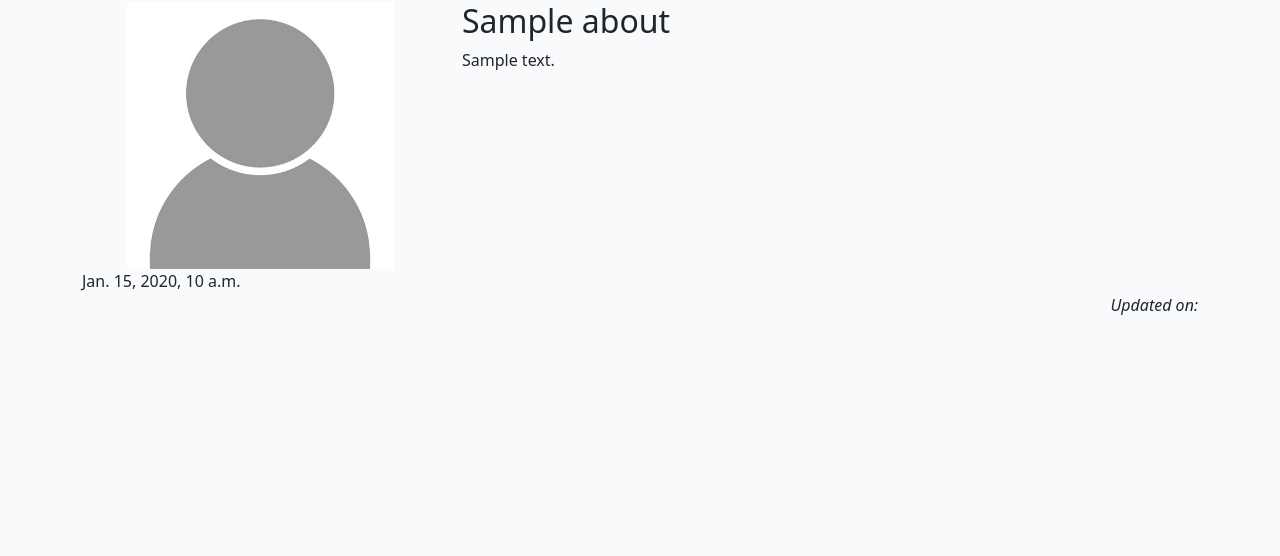
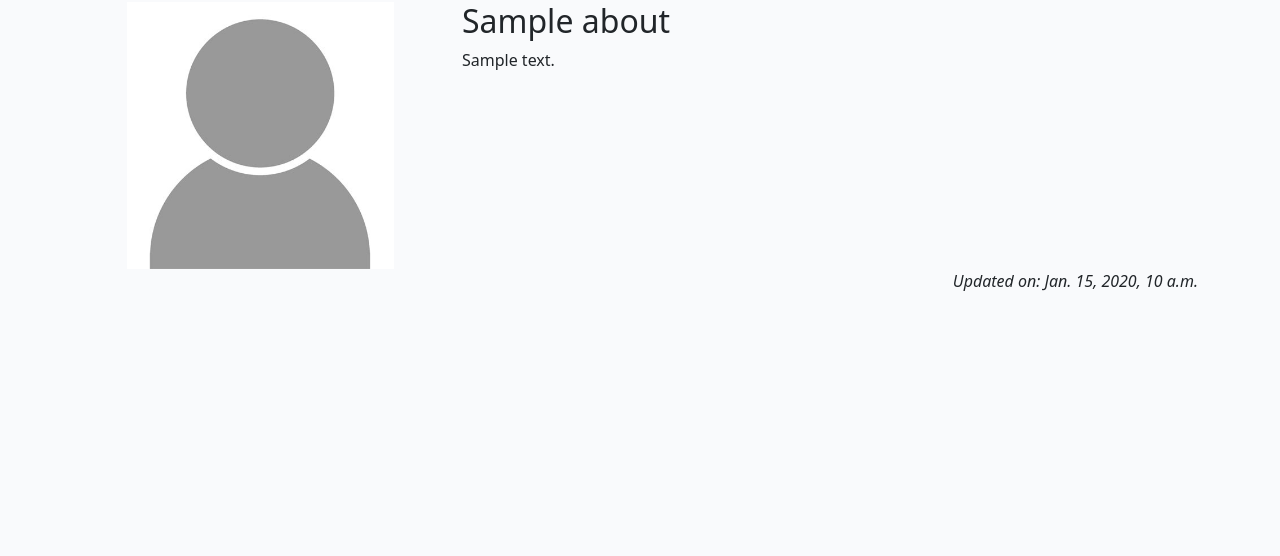
Before and after one commit to andersganander/ag-django-blog, a Django app: page /about/ in a window 1280 px wide. Shown: the part 106-662 px from the top of the page. Run offline with Django 4.2, Linux system fonts and the light colour scheme; tables that the repository leaves empty hold one stand-in row (values such as "Sample post").

Commit message:
Fix date on about page

```diff
--- a/about/templates/about/about.html
+++ b/about/templates/about/about.html
@@ -16,8 +16,7 @@
     <div class="row">
         <div class="col text-right">
             <!-- Updated on field goes in here -->
-            {{ about.updated_on }}
-            <p class="text-end"><em>Updated on: </em></p>
+            <p class="text-end"><em>Updated on: {{ about.updated_on }}</em></p>
         </div>
       </div>
 </div>
--- a/codestar/settings.py
+++ b/codestar/settings.py
@@ -29,7 +29,7 @@ TEMPLATES_DIR = os.path.join(BASE_DIR, 'templates')
 SECRET_KEY = os.environ.get("SECRET_KEY")
 
 # SECURITY WARNING: don't run with debug turned on in production!
-DEBUG = True
+DEBUG = False
 
 ALLOWED_HOSTS = ['.gitpod.io', '.herokuapp.com']
 
```
